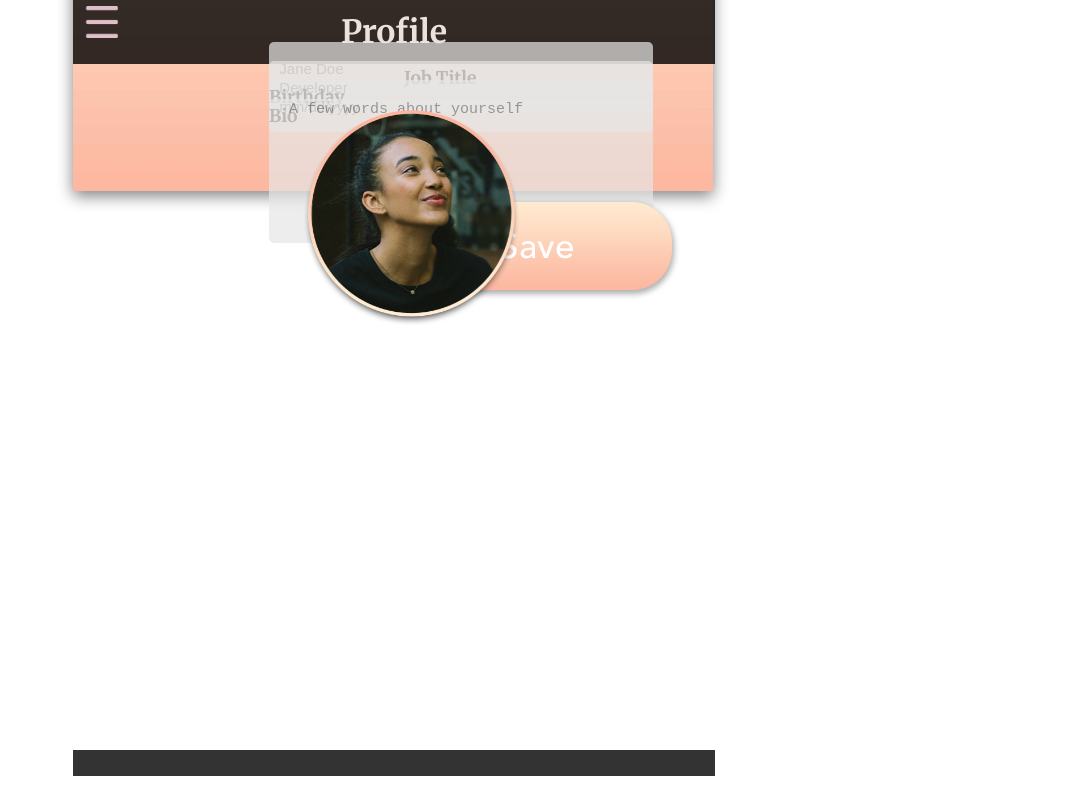
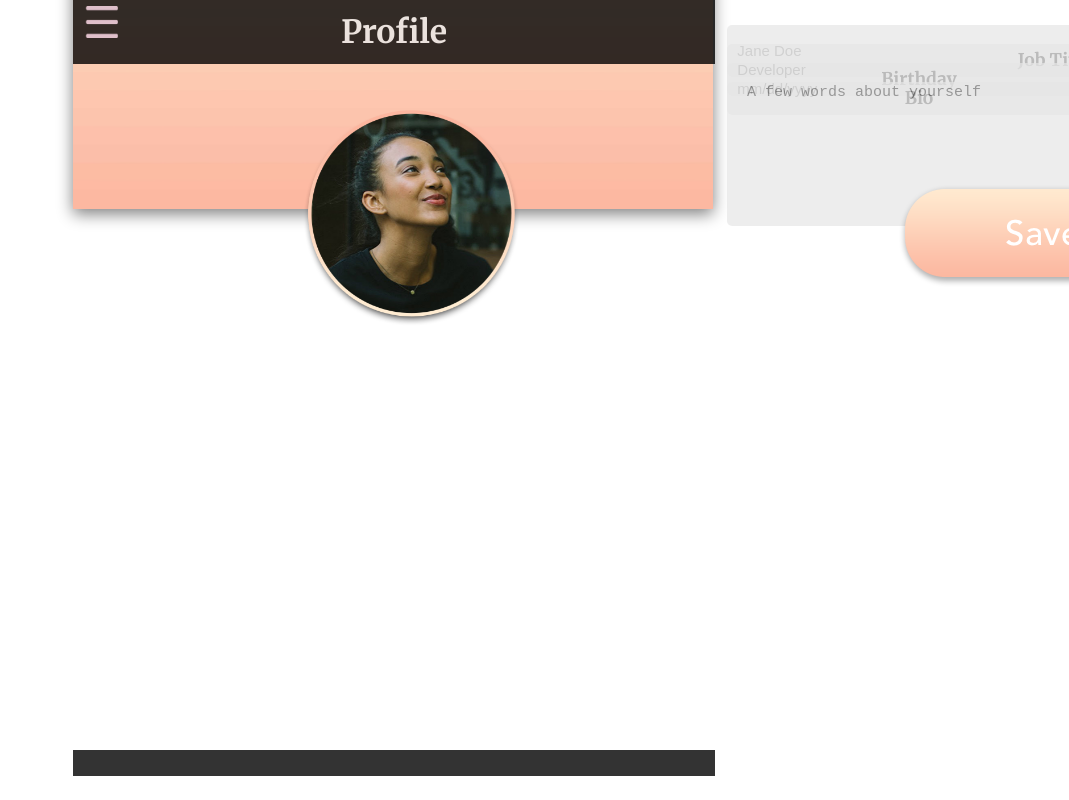
Before and after one commit to takivlasakakis/code-test, a React (Create React App) app: page / in a window 1280 px wide. Shown: the top 800 px of the page, without its empty margins (211-1280 px from the left). Built offline with nearby package versions, Linux system fonts and the light colour scheme.

Commit message:
remove some changes

```diff
--- a/src/components/Content/style.css
+++ b/src/components/Content/style.css
@@ -1,7 +1,5 @@
 
 .firstNameHeader {
-	align-items: center;
-	display: flex;
 	color: #000000;
 	font-family: 'Merriweather', serif;
 	font-size: 15px;
@@ -18,8 +16,6 @@
 }
 
 .firstNameInput {
-	align-items: center;
-	display: flex;
 	color: #d1d1d1;
 	font-family: 'Merriweather', serif;
 	font-size: 15px;
@@ -33,8 +29,6 @@
 }
 
 input[type="text"] {
-	align-items: center;
-	display: flex;
     background-color: #e6e6e6;
     border-radius: 5px;
     border: none;
@@ -45,8 +39,6 @@ input[type="text"] {
 }
 
 textarea[alt="bio"] {
-	align-items: center;
-	display: flex;
 	background-color: #e6e6e6;
     border-radius: 5px;
     border: none;
@@ -58,8 +50,6 @@ textarea[alt="bio"] {
 }
 
 .jobTitleHeader {
-	align-items: center;
-	display: flex;
 	color: #000000;
 	font-family: 'Merriweather', serif;
 	font-size: 15px;
@@ -73,7 +63,6 @@ textarea[alt="bio"] {
 }
 
 .jobTitleInput {
-	display: flex;
 	font-family: 'Merriweather', serif;
 	font-size: 15px;
 	left: 45%;
@@ -84,8 +73,6 @@ textarea[alt="bio"] {
 }
 
 .birthdayHeader {
-	align-items: center;
-	display: flex;
 	color: #000000;
 	font-family: 'Merriweather', serif;
 	font-size: 15px;
@@ -99,8 +86,6 @@ textarea[alt="bio"] {
 }
 
 .birthdayInput {
-	align-items: center;
-	display: flex;
 	font-family: 'Merriweather', serif;
 	font-size: 15px;
 	left: 45%;
@@ -111,8 +96,6 @@ textarea[alt="bio"] {
 }
 
 .bioHeader {
-	align-items: center;
-	display: flex;
 	color: #000000;
 	font-family: 'Merriweather', serif;
 	font-size: 15px;
@@ -126,8 +109,6 @@ textarea[alt="bio"] {
 }
 
 .bioInput {
-	align-items: center;
-	display: flex;
 	font-family: 'Merriweather', serif;
 	font-size: 15px;
 	left: 45%;
@@ -138,8 +119,6 @@ textarea[alt="bio"] {
 }
 
 .saveButton {
-	align-items: center;
-	display: flex;
 	position: relative;
 	top: 91.5%;
 	left: 55.3%;
```
